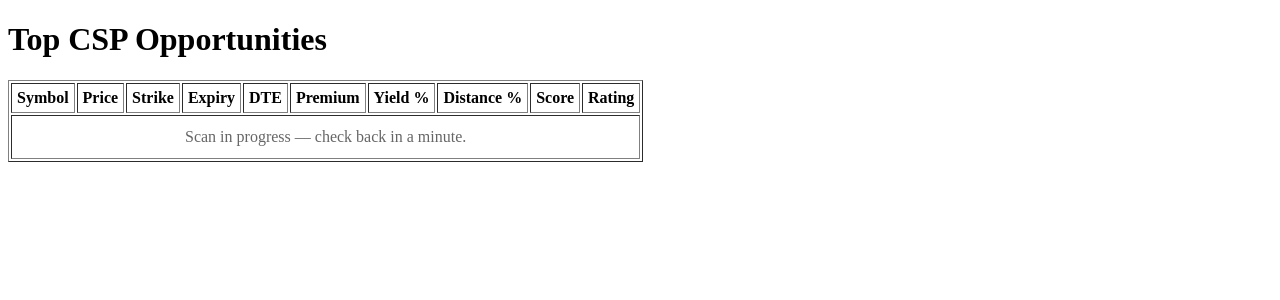
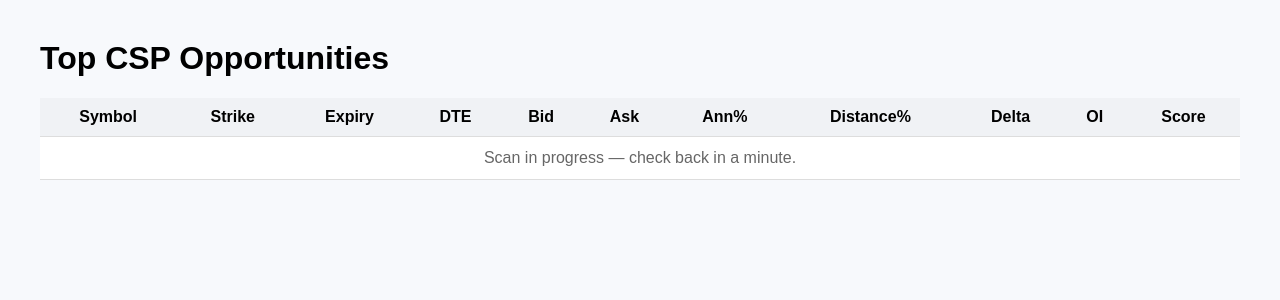
Before and after one commit to sramaswami11/TradeAdvisor, a Flask app: page /top-csp in a window 1280 px wide. Shown: the top 300 px of the page. Run offline with Flask 3, Linux system fonts and the light colour scheme; a user stored in the database is signed in; parts of the project's set-up code (start-up, migrations or seed data) failed here and were passed over; some libraries are stand-ins or nearby versions.

Commit message:
Standardize CSP display: add delta filter, bid/ask, OI, Ann% across both views
- Filter results to 0.25-0.30 delta range (sweet spot for CSP sellers)
- Compute put delta via Black-Scholes using yfinance impliedVolatility
- Replace premium/yield% with bid+ask separately; replace yield% with Ann%
- Add OI column; drop Price, Strategy, Recommendation as standalone fields
- Score column now shows number + label (e.g. "9 STRONG") with color coding
- Unified column set across csp_results and top_csp; top_csp gets proper styling

Co-Authored-By: Claude Sonnet 4.6 <noreply@anthropic.com>

```diff
--- a/options_engine.py
+++ b/options_engine.py
@@ -8,6 +8,7 @@ Uses:
 """
 
 import json
+import math
 import os
 import threading
 import time
@@ -210,10 +211,14 @@ class OptionsEngine:
                         bid = row.get("bid", 0)
                         ask = row.get("ask", 0)
                         last = row.get("lastPrice", 0)
+                        oi = row.get("openInterest", 0)
+                        iv = row.get("impliedVolatility", 0)
 
                         bid = 0 if pd.isna(bid) else float(bid)
                         ask = 0 if pd.isna(ask) else float(ask)
                         last = 0 if pd.isna(last) else float(last)
+                        oi = 0 if pd.isna(oi) else int(oi)
+                        iv = 0.0 if pd.isna(iv) else float(iv)
 
                         # -----------------------------------
                         # Premium calculation
@@ -265,6 +270,11 @@ class OptionsEngine:
                             yield_pct * (365 / max(dte, 1))
                         )
 
+                        delta = self._put_delta(price, strike, dte, iv)
+
+                        if delta is None or not (-0.30 <= delta <= -0.25):
+                            continue
+
                         score = self._score_csp(
                             signals,
                             yield_pct,
@@ -274,19 +284,17 @@ class OptionsEngine:
 
                         opportunities.append({
                             "symbol": symbol,
-                            "strategy": "CSP",
-                            "price": round(price, 2),
                             "strike": round(strike, 2),
                             "expiry": expiry,
                             "dte": dte,
-                            "premium": round(premium, 2),
-                            "yield_pct": round(yield_pct * 100, 2),
+                            "bid": round(bid, 2),
+                            "ask": round(ask, 2),
                             "annualized": round(annualized * 100, 2),
-                            "distance_pct": round(
-                                distance_pct * 100, 2
-                            ),
+                            "distance_pct": round(distance_pct * 100, 2),
+                            "delta": delta,
+                            "oi": oi,
                             "score": score,
-                            "recommendation": self._label(score)
+                            "recommendation": self._label(score),
                         })
 
                     except Exception as e:
@@ -618,6 +626,16 @@ class OptionsEngine:
         return score
 
     # -----------------------------------
+    # Greeks
+    # -----------------------------------
+    def _put_delta(self, price, strike, dte, iv):
+        T = dte / 365.0
+        if T <= 0 or iv <= 0 or price <= 0 or strike <= 0:
+            return None
+        d1 = (math.log(price / strike) + (0.05 + 0.5 * iv ** 2) * T) / (iv * math.sqrt(T))
+        return round(0.5 * math.erfc(-d1 / math.sqrt(2)) - 1, 2)
+
+    # -----------------------------------
     # Labels
     # -----------------------------------
     def _label(self, score):
--- a/templates/top_csp.html
+++ b/templates/top_csp.html
@@ -2,41 +2,71 @@
 <html>
 <head>
     <title>Top CSP Opportunities</title>
+    <style>
+        body {
+            font-family: Arial, sans-serif;
+            margin: 40px;
+            background: #f7f9fc;
+        }
+
+        table {
+            border-collapse: collapse;
+            width: 100%;
+            background: white;
+        }
+
+        th, td {
+            padding: 10px;
+            border-bottom: 1px solid #ddd;
+            text-align: center;
+        }
+
+        th {
+            background: #f0f2f5;
+        }
+
+        .strong { color: green; font-weight: bold; }
+        .good { color: #2a7; font-weight: bold; }
+        .ok { color: orange; font-weight: bold; }
+        .weak { color: red; font-weight: bold; }
+    </style>
 </head>
 <body>
 
 <h1>Top CSP Opportunities</h1>
 
-<table border="1" cellpadding="5">
+<table>
     <tr>
         <th>Symbol</th>
-        <th>Price</th>
         <th>Strike</th>
         <th>Expiry</th>
         <th>DTE</th>
-        <th>Premium</th>
-        <th>Yield %</th>
-        <th>Distance %</th>
+        <th>Bid</th>
+        <th>Ask</th>
+        <th>Ann%</th>
+        <th>Distance%</th>
+        <th>Delta</th>
+        <th>OI</th>
         <th>Score</th>
-        <th>Rating</th>
     </tr>
 
     {% for opp in opportunities %}
     <tr>
         <td>{{ opp.symbol }}</td>
-        <td>{{ opp.price }}</td>
-        <td>{{ opp.strike }}</td>
+        <td>${{ opp.strike }}</td>
         <td>{{ opp.expiry }}</td>
         <td>{{ opp.dte }}</td>
-        <td>{{ opp.premium }}</td>
-        <td>{{ opp.yield_pct }}</td>
-        <td>{{ opp.distance_pct }}</td>
-        <td>{{ opp.score }}</td>
-        <td>{{ opp.recommendation }}</td>
+        <td>{% if opp.bid > 0 %}${{ opp.bid }}{% else %}—{% endif %}</td>
+        <td>{% if opp.ask > 0 %}${{ opp.ask }}{% else %}—{% endif %}</td>
+        <td>{{ opp.annualized }}%</td>
+        <td>{{ opp.distance_pct }}%</td>
+        <td>{% if opp.delta is not none %}{{ opp.delta }}{% else %}—{% endif %}</td>
+        <td>{{ "{:,}".format(opp.oi) }}</td>
+        <td class="{{ opp.recommendation|lower }}">{{ opp.score }} {{ opp.recommendation }}</td>
     </tr>
     {% else %}
     <tr>
-        <td colspan="10" style="text-align:center; padding:12px; color:#666;">
+        <td colspan="11" style="text-align:center; padding:12px; color:#666;">
             Scan in progress — check back in a minute.
         </td>
     </tr>
```
Also changed, not shown: templates/csp_results.html (+12 -10 lines).
